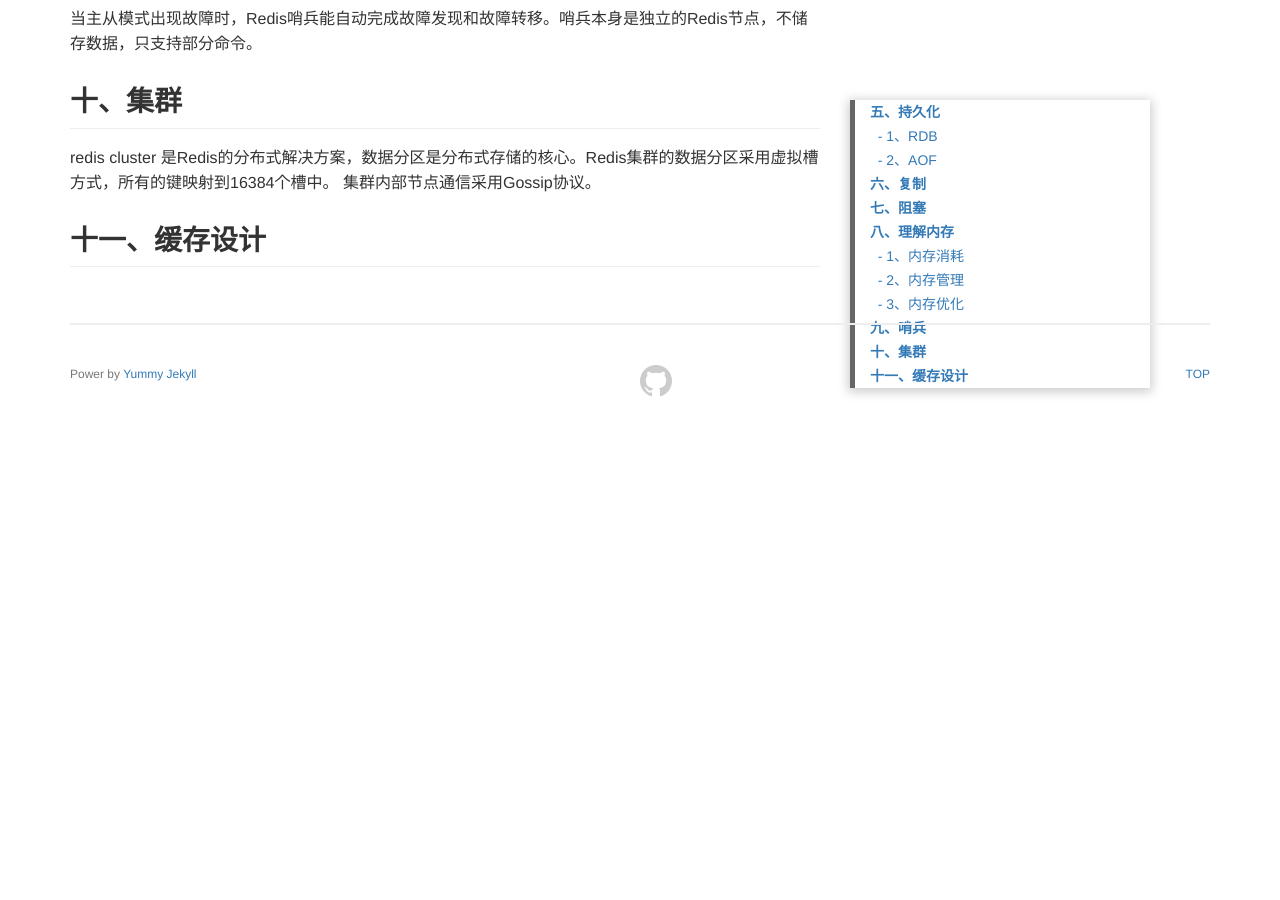
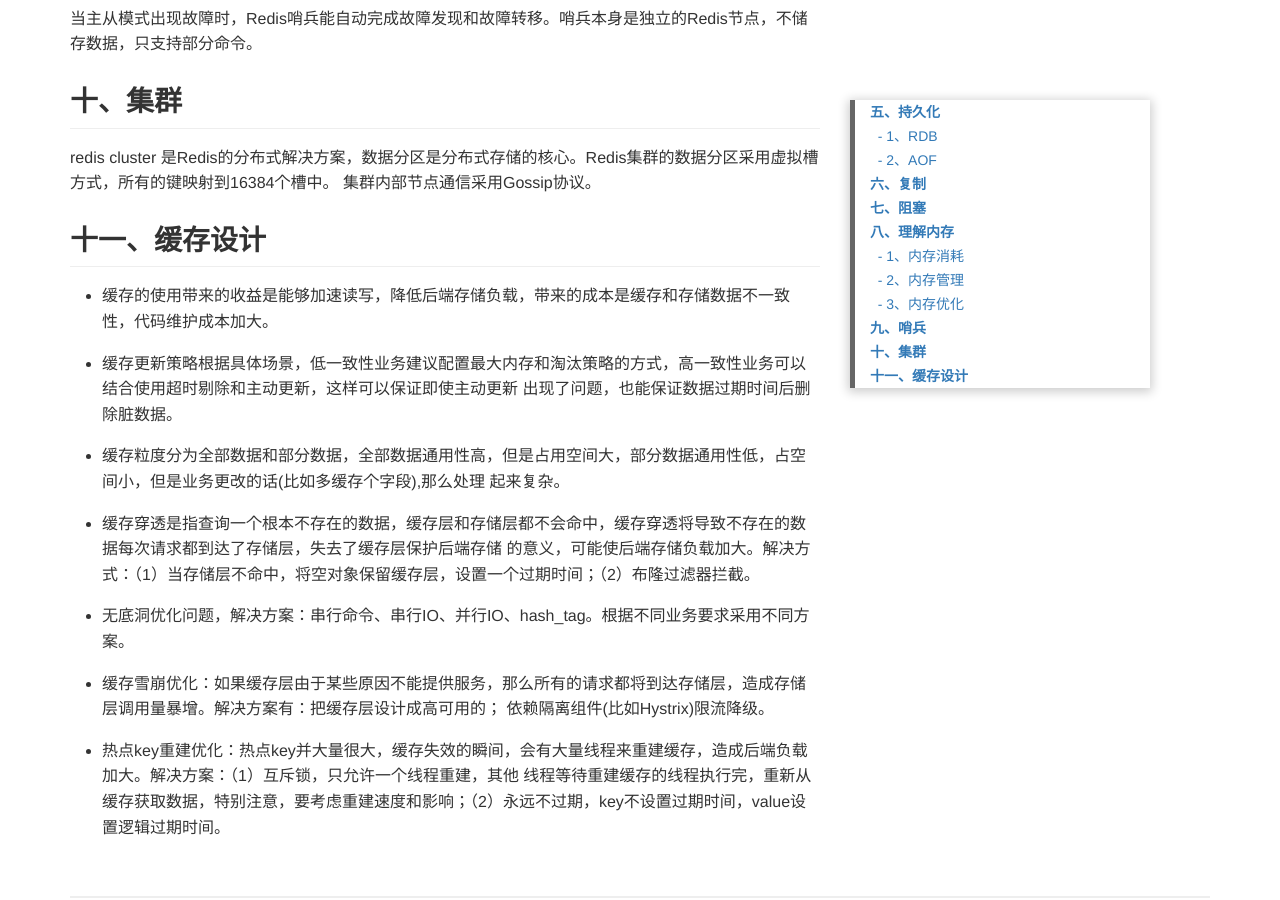
Before and after one commit to yaofengdoit/yaofengdoit.github.io, a Jekyll site: the page built from _posts/2020/04-06/2020-05-07-ReadBook-Redis-3.md, in a window 1280 px wide and 900 px high, scrolled down 2721 px. Built offline with Jekyll 4.4.1, drawn with Linux system fonts in a browser that asks for light colours; a script that is not in the unit is left out; before the commit the page ends 3126 px from its top, so only the background shows below that.

Commit message:
redis 完结

```diff
--- a/_posts/2020/04-06/2020-05-07-ReadBook-Redis-3.md
+++ b/_posts/2020/04-06/2020-05-07-ReadBook-Redis-3.md
@@ -99,3 +99,22 @@ redis cluster 是Redis的分布式解决方案，数据分区是分布式存储
 
 
 ## 十一、缓存设计
+
+- 缓存的使用带来的收益是能够加速读写，降低后端存储负载，带来的成本是缓存和存储数据不一致性，代码维护成本加大。
+
+- 缓存更新策略根据具体场景，低一致性业务建议配置最大内存和淘汰策略的方式，高一致性业务可以结合使用超时剔除和主动更新，这样可以保证即使主动更新
+出现了问题，也能保证数据过期时间后删除脏数据。
+
+- 缓存粒度分为全部数据和部分数据，全部数据通用性高，但是占用空间大，部分数据通用性低，占空间小，但是业务更改的话(比如多缓存个字段),那么处理
+起来复杂。
+
+- 缓存穿透是指查询一个根本不存在的数据，缓存层和存储层都不会命中，缓存穿透将导致不存在的数据每次请求都到达了存储层，失去了缓存层保护后端存储
+的意义，可能使后端存储负载加大。解决方式：（1）当存储层不命中，将空对象保留缓存层，设置一个过期时间；（2）布隆过滤器拦截。
+
+- 无底洞优化问题，解决方案：串行命令、串行IO、并行IO、hash_tag。根据不同业务要求采用不同方案。
+
+- 缓存雪崩优化：如果缓存层由于某些原因不能提供服务，那么所有的请求都将到达存储层，造成存储层调用量暴增。解决方案有：把缓存层设计成高可用的；
+依赖隔离组件(比如Hystrix)限流降级。
+
+- 热点key重建优化：热点key并大量很大，缓存失效的瞬间，会有大量线程来重建缓存，造成后端负载加大。解决方案：（1）互斥锁，只允许一个线程重建，其他
+线程等待重建缓存的线程执行完，重新从缓存获取数据，特别注意，要考虑重建速度和影响；（2）永远不过期，key不设置过期时间，value设置逻辑过期时间。
```
